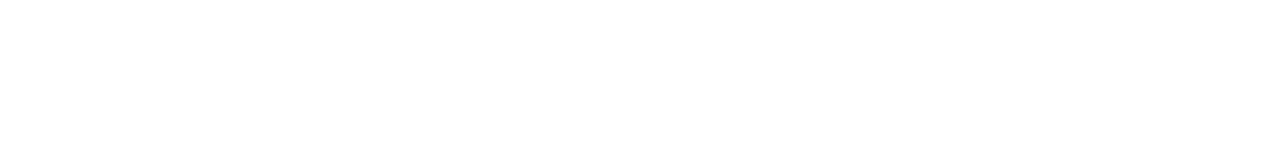
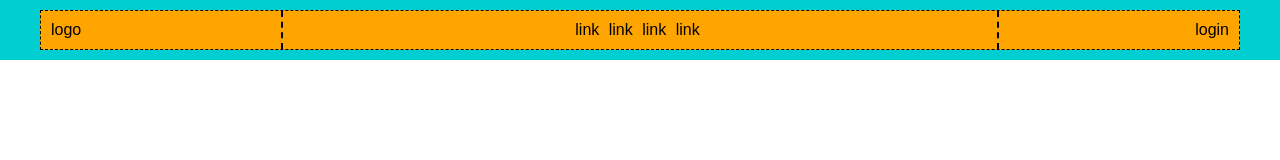
Before and after one commit to andreacagnina/htmlcss-struttura-discord, a plain HTML site: page index.html in a window 1280 px wide. Drawn offline with Linux system fonts and the light colour scheme.

Commit message:
[FIX] added header

```diff
--- a/css/style.css
+++ b/css/style.css
@@ -7,3 +7,63 @@
 body {
     font-family: Arial, Helvetica, sans-serif;
 }
+
+/* STUTTURA HEADER */
+
+header {
+    background-color: darkturquoise;
+    padding: 10px 0;
+}
+
+.container_top {
+    max-width: 1200px;
+    margin: 0 auto;
+    background-color: orange;
+    border: 1px dashed black;
+
+}
+
+.row {
+    display: flex;
+    flex-wrap: wrap;
+}
+
+
+.col-20 {
+    width: 20%;
+}
+
+.col-60 {
+    width: 60%;
+}
+
+.text-sx {
+    text-align: left;
+
+}
+
+.text-dx {
+    text-align: right;
+}
+
+ul {
+    list-style-type: none;
+
+}
+
+li {
+    display: inline-block;
+    margin-right: 5px;
+}
+
+.nav {
+    text-align: center;
+    border: 2px black;
+    border-style: none dashed none dashed;
+}
+
+.text-sx,
+.text-dx,
+.nav {
+    padding: 10px;
+}
--- a/index.html
+++ b/index.html
@@ -11,7 +11,26 @@
 <body>
     <!-- <HEADER> -->
     <header>
-
+        <div class="container_top">
+            <div class="row">
+                <div class="col-20">
+                    <div class="text-sx">logo</div>
+                </div>
+                <div class="col-60">
+                    <div class="nav">
+                        <ul>
+                            <li>link</li>
+                            <li>link</li>
+                            <li>link</li>
+                            <li>link</li>
+                        </ul>
+                    </div>
+                </div>
+                <div class="col-20">
+                    <div class="text-dx">login</div>
+                </div>
+            </div>
+        </div>
     </header>
     <!-- <MAIN> -->
     <main>
```
